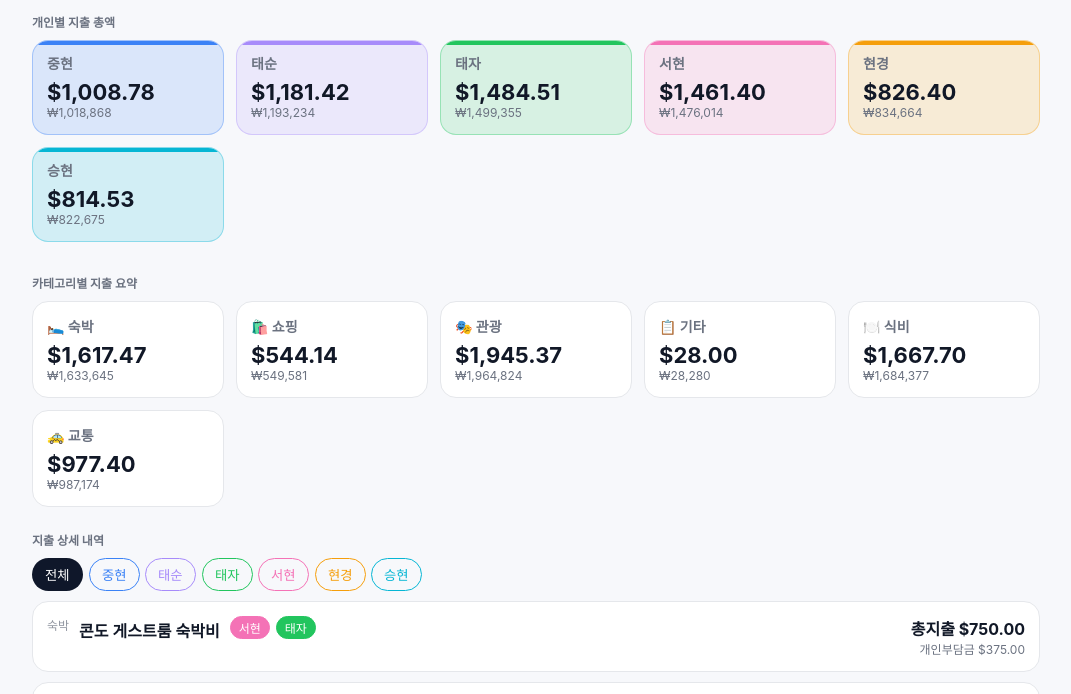
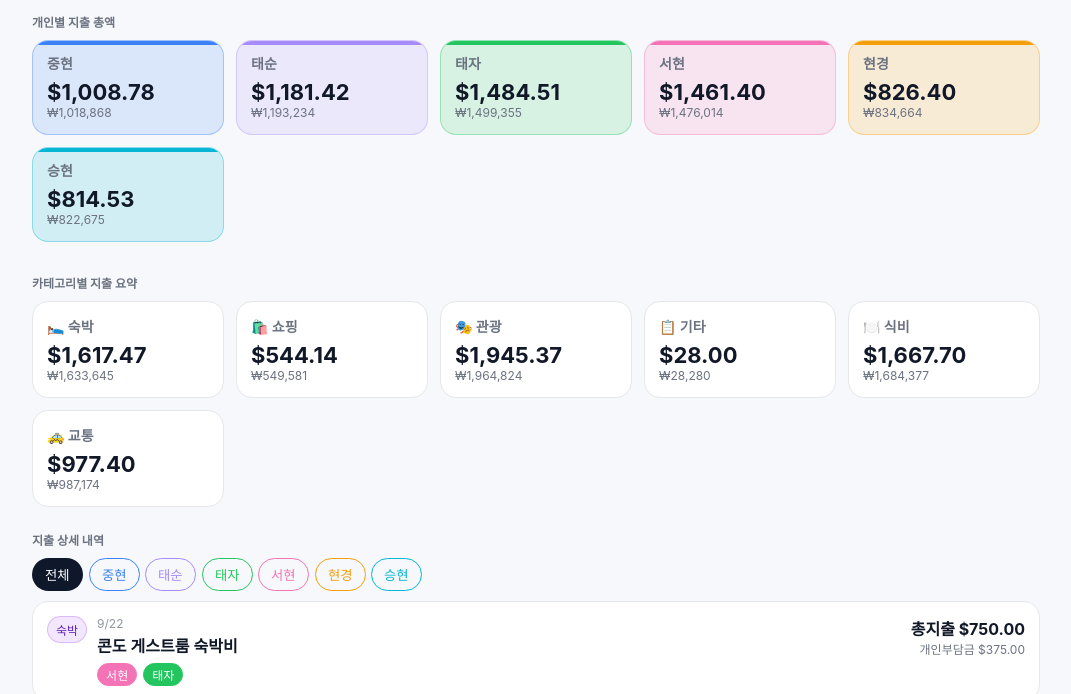
Before and after one commit to hiimhk22-hue/toronto-trip, a plain HTML site: page index.html in a window 1280 px wide. Shown: the part 95-789 px from the top of the page, without its empty margins (104-1175 px from the left). Drawn offline with Linux system fonts and the light colour scheme.

Commit message:
Update index.html

```diff
--- a/index.html
+++ b/index.html
@@ -276,12 +276,8 @@ function renderEntries(){
   items.forEach(e=>{ if(activePerson!=='ALL' && !e.people.includes(activePerson)) return;
     const d=document.createElement('div'); d.className='entry';
     const left=document.createElement('div'); left.className='left';
-
-    left.innerHTML=`<div class='small date' style='opacity:.75;>${e.date}</div>
-    <div class='badge' data-cat='${e.category}'>${e.category}</div>
-    <div class='title'>${e.title}</div>
-    <div class='people'></div>`;
-
+    left.innerHTML=`<div class='badge' data-cat='${e.category}'>${e.category}</div>
+    <div><div class='small' style='opacity:.75;'>${e.date}</div><div class='title'>${e.title}</div><div class='people'></div></div>`;
     const box=left.querySelector('.people'); e.people.forEach(p=>{const s=document.createElement('span'); s.className='person-pill'; s.setAttribute('data-person', p); s.textContent=p; box.appendChild(s);});
     const right=document.createElement('div'); right.className='amount';
     right.innerHTML=`<div class='big'>총지출 ${cad(e.amount)}</div><div class='note'>개인부담금 $${e.share.toFixed(2)}</div>`;
```
